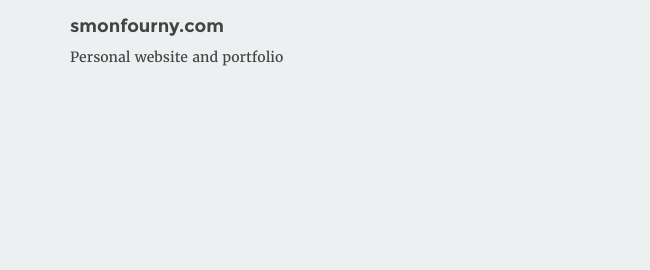
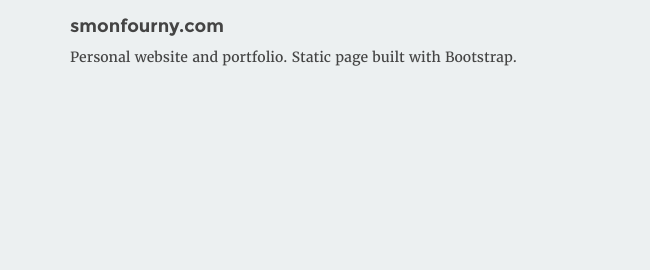
Before and after one commit to smonfourny/smonfourny.github.io-old, a plain HTML site: page index.htm in a window 1280 px wide. Shown: the part 3086-3356 px from the top of the page, 0-650 px from the left. Drawn offline with nearby package versions, Linux system fonts and the light colour scheme; grey boxes are pictures that could not be loaded.

Commit message:
Updated portfolio

```diff
--- a/index.htm
+++ b/index.htm
@@ -125,7 +125,7 @@
              <div class="row">
                 <div class="col-md-6">
                 <h4>smonfourny.com</h4>
-                <p>Personal website and portfolio</p>
+                <p>Personal website and portfolio. Static page built with Bootstrap.</p>
                 </div>
                 <div class="col-md-6">
                 <img class="img-responsive img-thumbnail" src="images/smonfourny.png" />
```
